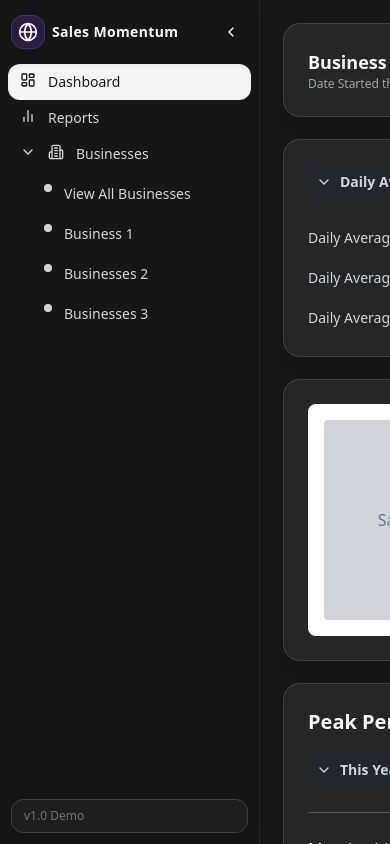
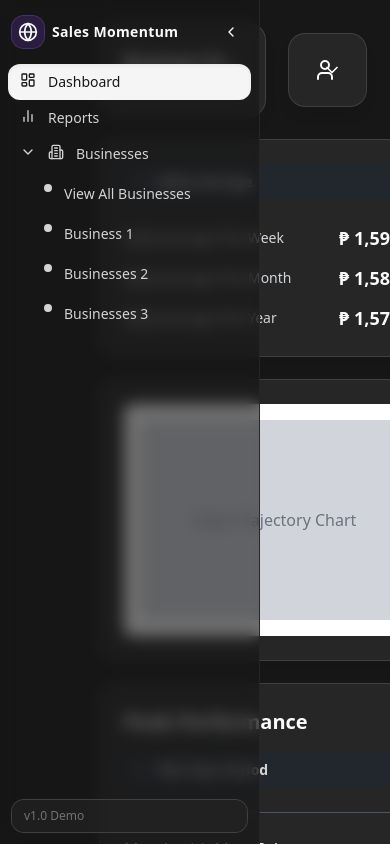
Before and after one commit to SeanCodess/SalesMomentum, a React (Vite) app in the folder frontend/sales-momentum-app/: page / in a window 390 px wide. Shown: the top 844 px of the page. Built offline with nearby package versions, Linux system fonts and the light colour scheme.

Commit message:
update UserProfileCard to show more username text on web screens

```diff
--- a/frontend/sales-momentum-app/src/components/AppShell.tsx
+++ b/frontend/sales-momentum-app/src/components/AppShell.tsx
@@ -28,7 +28,7 @@ export default function AppShell() {
   };
 
   return (
-    <div className="flex h-screen bg-neutral-900 text-gray-50">
+    <div className="relative min-h-screen bg-neutral-900 text-gray-50 md:flex">
       <Sidebar
         collapsed={collapsed}
         onToggleCollapse={() => setCollapsed((c) => !c)}
@@ -39,7 +39,12 @@ export default function AppShell() {
       />
 
       {/* Content Area */}
-      <main className="flex-1 overflow-y-auto p-6">
+      <main
+        className={cx(
+          "flex-1 overflow-y-auto p-6 transition-all",
+          "pl-[calc(76px+1.5rem)] md:pl-6"
+        )}
+      >
         {renderContent(active)}
       </main>
     </div>
--- a/frontend/sales-momentum-app/src/components/Dashboard.tsx
+++ b/frontend/sales-momentum-app/src/components/Dashboard.tsx
@@ -4,13 +4,12 @@ import { useState } from "react";
 import Dropdown from "./Dropdown";
 
 const BusinessInfoCard = () => (
-  <DashboardCard className="flex-1 min-w-56">
-    <div className="flex flex-col">
-      {/* MODIFIED: Font sizes now change at different screen breakpoints */}
-      <h2 className="font-bold truncate text-lg md:text-xl lg:text-2xl">
+  <DashboardCard className="flex-[4] min-w-0">
+    <div className="flex flex-col min-w-0 w-full">
+      <h2 className="font-bold text-lg md:text-xl lg:text-2xl whitespace-nowrap overflow-hidden text-ellipsis">
         Business Name
       </h2>
-      <p className="text-gray-400 truncate text-xs md:text-[0.8rem]">
+      <p className="text-gray-400 text-xs md:text-[0.8rem] whitespace-nowrap overflow-hidden text-ellipsis">
         Date Started this Year – Date Now
       </p>
     </div>
@@ -63,13 +62,15 @@ const PEAK_PERFORMANCE_OPTIONS = [
 type PeakPerformancePeriod = (typeof PEAK_PERFORMANCE_OPTIONS)[number];
 
 const UserProfileCard = () => (
-  <DashboardCard className="w-64">
-    <div className="flex items-center justify-between w-full">
-      <div className="flex items-center gap-2">
-        <User className="w-6 h-6" />
-        <span className="font-semibold">Username</span>
+  <DashboardCard className="flex-[1] min-w-0 max-w-[160px] md:max-w-[240px] lg:max-w-[320px]">
+    <div className="flex items-center justify-between w-full min-w-0">
+      <div className="flex items-center gap-2 min-w-0 flex-1">
+        <User className="w-6 h-6 flex-shrink-0" />
+        <span className="font-semibold truncate text-sm md:text-base min-w-0">
+          Username That Might Be Very Long
+        </span>
       </div>
-      <ChevronDown className="w-5 h-5" />
+      <ChevronDown className="w-5 h-5 ml-2 flex-shrink-0" />
     </div>
   </DashboardCard>
 );
@@ -78,7 +79,6 @@ const AverageIncomeCard = () => {
   const [selectedAverage, setSelectedAverage] = useState<AverageType>("Daily");
 
   return (
-    // MODIFIED: Added min-w-[350px] to prevent the card from shrinking too much
     <DashboardCard className="col-span-2 flex-col items-start gap-4 min-w-[350px]">
       <Dropdown
         options={AVERAGE_OPTIONS}
@@ -107,7 +107,6 @@ const PeakPerformanceCard = () => {
   const data = peakPerformanceData[period];
 
   return (
-    // MODIFIED: Added min-w-[350px] to prevent the card from shrinking too much
     <DashboardCard className="col-span-2 row-span-2 flex-col items-start gap-4 min-w-[350px]">
       <h3 className="text-xl font-bold">Peak Performance</h3>
       <Dropdown
@@ -178,7 +177,6 @@ const PeakPerformanceCard = () => {
 };
 
 const SalesChartCard = () => (
-  // MODIFIED: Added min-w-[350px] to prevent the card from shrinking too much
   <DashboardCard className="lg:col-span-2 lg:row-span-2 col-span-full min-w-[350px]">
     <div className="w-full h-full bg-white rounded-lg p-4">
       {/* Placeholder for the chart image/component */}
@@ -192,7 +190,7 @@ const SalesChartCard = () => (
 export const Dashboard = () => {
   return (
     <div className="flex flex-col gap-6">
-      <div className="flex justify-between items-start gap-6">
+      <div className="flex flex-row flex-nowrap justify-between items-center gap-6">
         <BusinessInfoCard />
         <UserProfileCard />
       </div>
--- a/frontend/sales-momentum-app/src/components/Sidebar.tsx
+++ b/frontend/sales-momentum-app/src/components/Sidebar.tsx
@@ -22,7 +22,7 @@ export default function Sidebar({
   return (
     <aside
       className={cx(
-        "sticky top-0 h-screen border-r border-neutral-800 bg-neutral-900/60 backdrop-blur",
+        "fixed inset-y-0 left-0 z-20 h-screen border-r border-neutral-800 bg-neutral-900/60 backdrop-blur md:sticky",
         collapsed ? "w-[76px]" : "w-[260px]"
       )}
       aria-label="Sidebar"
```
